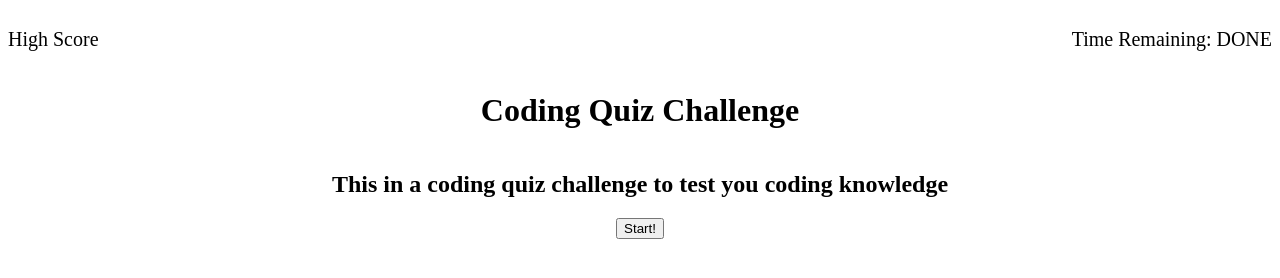
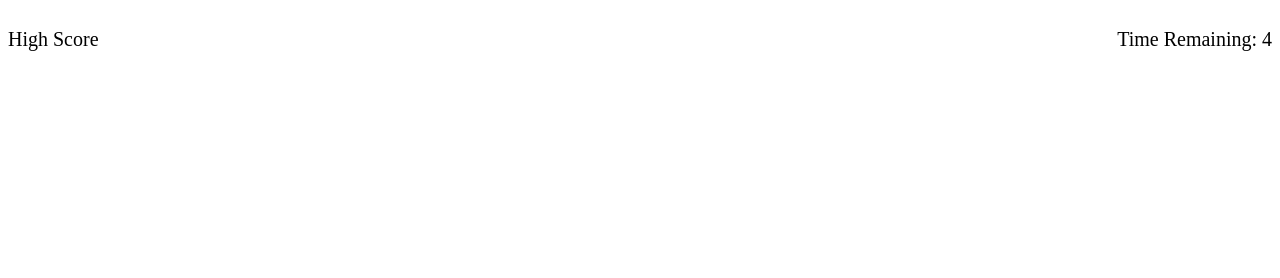
Before and after one commit to Thor40/codeQuiz, a plain HTML site: page index.html in a window 1280 px wide. Both pictures are taken after a click on the button "Start!". Drawn offline with Linux system fonts and the light colour scheme.

Commit message:
welcome and start button removed

```diff
--- a/assets/script/script.js
+++ b/assets/script/script.js
@@ -12,9 +12,13 @@ game is over:
     save initials and score;
 SHOW HIGH SCORE;
 */
-
+var questionContent = document.querySelector("#question-content");
+var btnStart = document.querySelector("#btn-start");
+var welcomeContent = document.querySelector("#welcome-container");
+var questionIdCounter = 0;
 var timeLeft = 0;
 var timerEl = document.getElementById("timer");
+
 
 function countdown() {
     timeLeft = 5;
@@ -28,15 +32,25 @@ function countdown() {
             clearInterval(timeInterval);
         }
     }, 1000);
-    console.log(timeLeft);
-}
+    document.getElementById("welcome-h1").style.display = 'none';
+    document.getElementById("welcome-h2").style.display = 'none';
+    document.getElementById("btn-start").style.display = 'none';
+};
 
-//start button
-document.getElementById("btnStart").addEventListener("click", countdown());
+
+
+// var createQuestions = function() {
+//     //create question
+//     var question = document.createElement('h1');
+//     question.textContent = "Question One!";
+//     question.className = "qtn-item";
+//     question.setAttribute("qtn-id", questionIdCounter)
+//     questionContent.appendChild(question);
+// };
+
 
 // create all elements
-// var body = document.body;
-// var infoEl = document.createElement('div');
+//var infoEl = document.createElement('div');
 // var listEl = document.createElement('ol');
 // var btnS = document.createElement('button')
 // var btn1 = document.createElement('button');
@@ -51,3 +65,5 @@ document.getElementById("btnStart").addEventListener("click", countdown());
 
 // set style attributes of all elements
 //infoEl.setAttribute('style', 'margin:auto; border:solid; padding-top:300px; padding-bottom:0px;' );
+
+document.getElementById("btn-start").addEventListener("click", countdown);
--- a/assets/style.css
+++ b/assets/style.css
@@ -14,8 +14,12 @@
     align-items: center;
 }
 
-.btn-container {
+.btnStartContainer {
     display: flex;
     flex-flow: column wrap;
     align-items: center;
 }
+
+.hidden {
+    display: none;
+}
--- a/index.html
+++ b/index.html
@@ -10,12 +10,14 @@
       <p>High Score</p>
       <p>Time Remaining: <span id="timer"></span></p>
     </div>
-    <div class="container">
-        <h1 class="title">Coding Quiz Challenge</h1>
-        <h2 class="subtitle">This in a coding quiz challenge to test you coding knowledge</h2>
+    <div class="container" id="welcome-container">
+        <h1 class="title" id="welcome-h1">Coding Quiz Challenge</h1>
+        <h2 class="subtitle" id="welcome-h2">This in a coding quiz challenge to test you coding knowledge</h2>
     </div>
-    <div class="btn-container">
-        <button class="btn" id="btnStart">Start!</button>
+        <div class="questionContent" id="question-content"></div>
+        <div class="btnAnswer" id="btn-answer"></div>
+    <div class="btnStartContainer">
+        <button class="btn" id="btn-start">Start!</button>
     </div>
   <script src="assets/script/script.js"></script>
   </body>
```
